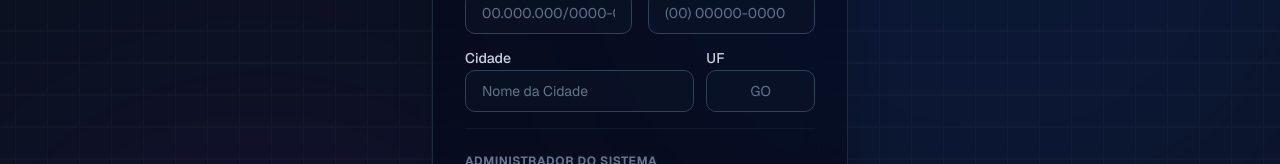
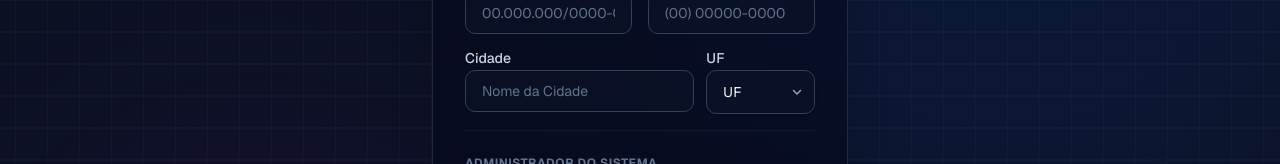
Before and after one commit to wilsonllucena/votacamara, a Next.js app: page /register in a window 1280 px wide. Shown: the part 323-487 px from the top of the page. Built offline with nearby package versions, Linux system fonts and the light colour scheme.

Commit message:
feat: Add address fields to chamber settings with a new state select component and introduce user role-based access to settings forms.

```diff
--- a/app/admin/(tenant)/[slug]/configuracoes/page.tsx
+++ b/app/admin/(tenant)/[slug]/configuracoes/page.tsx
@@ -5,9 +5,16 @@ export default async function SettingsPage({ params }: { params: Promise<{ slug:
   const { slug } = await params
   const supabase = await createClient()
 
+  const { data: { user } } = await supabase.auth.getUser()
+  const { data: profile } = await supabase
+    .from("profiles")
+    .select("role")
+    .eq("user_id", user?.id)
+    .single()
+
   const { data: camara } = await supabase
     .from("camaras")
-    .select("nome, telefone, cnpj, logo_url")
+    .select("nome, telefone, cnpj, logo_url, endereco, cidade, uf")
     .eq("slug", slug)
     .single()
 
@@ -17,7 +24,7 @@ export default async function SettingsPage({ params }: { params: Promise<{ slug:
 
   return (
     <div className="py-6 px-4 md:px-8">
-      <SettingsClient slug={slug} camara={camara} />
+      <SettingsClient slug={slug} camara={camara} userRole={profile?.role || 'USER'} />
     </div>
   )
 }
--- a/app/admin/_actions/configuracoes.ts
+++ b/app/admin/_actions/configuracoes.ts
@@ -10,6 +10,9 @@ const camaraSettingsSchema = z.object({
   telefone: z.string().optional().or(z.literal("")),
   cnpj: z.string().optional().or(z.literal("")),
   logo_url: z.string().url("URL inválida").optional().or(z.literal("")),
+  endereco: z.string().optional().or(z.literal("")),
+  cidade: z.string().optional().or(z.literal("")),
+  uf: z.string().optional().or(z.literal("")),
 })
 
 export async function updateCamaraSettings(slug: string, data: any) {
@@ -29,6 +32,9 @@ export async function updateCamaraSettings(slug: string, data: any) {
       telefone: validated.data.telefone,
       cnpj: validated.data.cnpj?.replace(/\D/g, ''),
       logo_url: validated.data.logo_url || null,
+      endereco: validated.data.endereco || null,
+      cidade: validated.data.cidade || null,
+      uf: validated.data.uf || null,
     })
     .eq("slug", slug)
 
--- a/components/admin/configuracoes/ChamberSettingsForm.tsx
+++ b/components/admin/configuracoes/ChamberSettingsForm.tsx
@@ -8,12 +8,16 @@ import { Button } from "@/components/ui/button"
 import { Loader2, Upload, Trash2, Building2 } from "lucide-react"
 import { createClient } from "@/utils/supabase/client"
 import { cn, maskCnpj, maskTelefone } from "@/lib/utils"
+import { StateSelect } from "@/components/ui/state-select"
 
 const chamberSchema = z.object({
   nome: z.string().min(3, "Mínimo 3 caracteres"),
   telefone: z.string().optional().or(z.literal("")),
   cnpj: z.string().optional().or(z.literal("")),
   logo_url: z.string().url("URL inválida").optional().or(z.literal("")),
+  endereco: z.string().optional().or(z.literal("")),
+  cidade: z.string().optional().or(z.literal("")),
+  uf: z.string().optional().or(z.literal("")),
 })
 
 type ChamberInputs = z.infer<typeof chamberSchema>
@@ -22,9 +26,10 @@ interface ChamberSettingsFormProps {
   defaultValues?: Partial<ChamberInputs>
   onSubmit: (data: ChamberInputs) => void
   isPending?: boolean
+  userRole: string
 }
 
-export function ChamberSettingsForm({ defaultValues, onSubmit, isPending }: ChamberSettingsFormProps) {
+export function ChamberSettingsForm({ defaultValues, onSubmit, isPending, userRole }: ChamberSettingsFormProps) {
   const [cnpjDisplay, setCnpjDisplay] = useState(maskCnpj(defaultValues?.cnpj || ""))
   const [telefoneDisplay, setTelefoneDisplay] = useState(maskTelefone(defaultValues?.telefone || ""))
 
@@ -41,6 +46,9 @@ export function ChamberSettingsForm({ defaultValues, onSubmit, isPending }: Cham
       telefone: maskTelefone(defaultValues?.telefone || ""),
       cnpj: maskCnpj(defaultValues?.cnpj || ""),
       logo_url: defaultValues?.logo_url || "",
+      endereco: defaultValues?.endereco || "",
+      cidade: defaultValues?.cidade || "",
+      uf: defaultValues?.uf || "",
     }
   })
 
@@ -173,9 +181,43 @@ export function ChamberSettingsForm({ defaultValues, onSubmit, isPending }: Cham
               placeholder="(00) 0000-0000"
             />
         </div>
+
+        {userRole === 'ADMIN' && (
+          <>
+            <div className="space-y-2 md:col-span-2">
+                <label className="text-sm font-medium text-muted-foreground" htmlFor="endereco">Endereço Completo</label>
+                <input
+                  {...register("endereco")}
+                  id="endereco"
+                  type="text"
+                  className="w-full bg-background border border-border rounded-lg px-4 py-2 text-foreground focus:outline-none focus:ring-2 focus:ring-primary/50 transition-all"
+                  placeholder="Rua, número, bairro..."
+                />
+            </div>
+
+            <div className="space-y-2">
+                <label className="text-sm font-medium text-muted-foreground" htmlFor="cidade">Cidade</label>
+                <input
+                  {...register("cidade")}
+                  id="cidade"
+                  type="text"
+                  className="w-full bg-background border border-border rounded-lg px-4 py-2 text-foreground focus:outline-none focus:ring-2 focus:ring-primary/50 transition-all"
+                  placeholder="Ex: São Paulo"
+                />
+            </div>
+
+            <div className="space-y-2">
+                <label className="text-sm font-medium text-muted-foreground" htmlFor="uf">UF</label>
+                <StateSelect
+                  {...register("uf")}
+                  id="uf"
+                />
+            </div>
+          </>
+        )}
       </div>
 
-      <div className="flex justify-start">
+      <div className="flex justify-start pt-4">
         <Button
           type="submit"
           disabled={isPending}
--- a/components/admin/configuracoes/SettingsClient.tsx
+++ b/components/admin/configuracoes/SettingsClient.tsx
@@ -14,10 +14,14 @@ interface SettingsClientProps {
     telefone: string | null
     cnpj: string | null
     logo_url: string | null
+    endereco: string | null
+    cidade: string | null
+    uf: string | null
   }
+  userRole: string
 }
 
-export function SettingsClient({ slug, camara }: SettingsClientProps) {
+export function SettingsClient({ slug, camara, userRole }: SettingsClientProps) {
   const [activeTab, setActiveTab] = useState<"geral" | "seguranca">("geral")
   const [isPending, startTransition] = useTransition()
   const [message, setMessage] = useState<{ type: "success" | "error", text: string } | null>(null)
@@ -47,13 +51,13 @@ export function SettingsClient({ slug, camara }: SettingsClientProps) {
   }
 
   return (
-    <div className="max-w-4xl space-y-6">
-      <div className="flex flex-col gap-1">
-        <h1 className="text-3xl font-bold text-foreground">Configurações</h1>
-        <p className="text-muted-foreground">Gerencie as preferências da Câmara e segurança da sua conta.</p>
+    <div className="max-w-4xl mx-auto space-y-8 animate-in fade-in slide-in-from-bottom-4 duration-500">
+      <div className="flex flex-col gap-2 text-left">
+        <h1 className="text-3xl font-extrabold text-foreground tracking-tight">Configurações</h1>
+        <p className="text-muted-foreground text-sm">Gerencie as preferências da Câmara e segurança da sua conta.</p>
       </div>
 
-      <div className="flex border-b border-border">
+      <div className="flex justify-start border-b border-border">
         <button
           onClick={() => { setActiveTab("geral"); setMessage(null); }}
           className={cn(
@@ -94,11 +98,15 @@ export function SettingsClient({ slug, camara }: SettingsClientProps) {
         {activeTab === "geral" ? (
           <div className="space-y-6 animate-in fade-in duration-300">
             <ChamberSettingsForm
+              userRole={userRole}
               defaultValues={{
                 nome: camara.nome,
                 telefone: camara.telefone || "",
                 cnpj: camara.cnpj || "",
                 logo_url: camara.logo_url || "",
+                endereco: camara.endereco || "",
+                cidade: camara.cidade || "",
+                uf: camara.uf || "",
               }}
               onSubmit={handleUpdateChamber}
               isPending={isPending}
@@ -107,6 +115,7 @@ export function SettingsClient({ slug, camara }: SettingsClientProps) {
         ) : (
           <div className="space-y-6 animate-in fade-in duration-300">
              <PasswordSettingsForm
+                userRole={userRole}
                 onSubmit={handleUpdatePassword}
                 isPending={isPending}
              />
--- a/components/auth/RegisterForm.tsx
+++ b/components/auth/RegisterForm.tsx
@@ -9,6 +9,7 @@ import { useForm } from "react-hook-form"
 import { zodResolver } from "@hookform/resolvers/zod"
 import { z } from "zod"
 import { maskCnpj, maskTelefone } from "@/lib/utils"
+import { StateSelect } from "@/components/ui/state-select"
 
 const registerSchema = z.object({
   camara_nome: z.string().min(3, "Mínimo 3 caracteres"),
@@ -138,13 +139,10 @@ export function RegisterForm() {
                 </div>
                 <div className="col-span-1 space-y-2">
                     <label className="text-sm font-medium text-slate-300" htmlFor="uf">UF</label>
-                    <input
+                    <StateSelect
                         {...register("uf")}
                         id="uf"
-                        type="text"
-                        maxLength={2}
-                        className={`w-full bg-slate-900/50 border ${errors.uf ? 'border-red-500' : 'border-slate-700'} rounded-lg px-4 py-2.5 text-white placeholder:text-slate-500 focus:outline-none focus:ring-2 focus:ring-blue-500/50 transition-all sm:text-sm uppercase text-center`}
-                        placeholder="GO"
+                        className={`bg-slate-900/50 border ${errors.uf ? 'border-red-500' : 'border-slate-700'} text-white focus:ring-blue-500/50`}
                     />
                     {errors.uf && <p className="text-xs text-red-500 mt-1">{errors.uf.message}</p>}
                 </div>
--- /dev/null
+++ b/components/ui/state-select.tsx
@@ -0,0 +1,67 @@
+import * as React from "react"
+import { cn } from "@/lib/utils"
+
+export interface StateSelectProps
+  extends React.SelectHTMLAttributes<HTMLSelectElement> {}
+
+const ESTADOS_BRASIL = [
+  { sigla: "AC", nome: "Acre" },
+  { sigla: "AL", nome: "Alagoas" },
+  { sigla: "AP", nome: "Amapá" },
+  { sigla: "AM", nome: "Amazonas" },
+  { sigla: "BA", nome: "Bahia" },
+  { sigla: "CE", nome: "Ceará" },
+  { sigla: "DF", nome: "Distrito Federal" },
+  { sigla: "ES", nome: "Espírito Santo" },
+  { sigla: "GO", nome: "Goiás" },
+  { sigla: "MA", nome: "Maranhão" },
+  { sigla: "MT", nome: "Mato Grosso" },
+  { sigla: "MS", nome: "Mato Grosso do Sul" },
+  { sigla: "MG", nome: "Minas Gerais" },
+  { sigla: "PA", nome: "Pará" },
+  { sigla: "PB", nome: "Paraíba" },
+  { sigla: "PR", nome: "Paraná" },
+  { sigla: "PE", nome: "Pernambuco" },
+  { sigla: "PI", nome: "Piauí" },
+  { sigla: "RJ", nome: "Rio de Janeiro" },
+  { sigla: "RN", nome: "Rio Grande do Norte" },
+  { sigla: "RS", nome: "Rio Grande do Sul" },
+  { sigla: "RO", nome: "Rondônia" },
+  { sigla: "RR", nome: "Roraima" },
+  { sigla: "SC", nome: "Santa Catarina" },
+  { sigla: "SP", nome: "São Paulo" },
+  { sigla: "SE", nome: "Sergipe" },
+  { sigla: "TO", nome: "Tocantins" },
+]
+
+const StateSelect = React.forwardRef<HTMLSelectElement, StateSelectProps>(
+  ({ className, ...props }, ref) => {
+    return (
+      <div className="relative w-full">
+        <select
+          className={cn(
+            "flex h-11 w-full rounded-lg border border-border bg-background px-4 py-2 text-sm shadow-sm transition-all focus:outline-none focus:ring-2 focus:ring-primary/50 disabled:cursor-not-allowed disabled:opacity-50 text-foreground appearance-none pr-10",
+            className
+          )}
+          ref={ref}
+          {...props}
+        >
+          <option value="" disabled selected={!props.defaultValue && !props.value}>UF</option>
+          {ESTADOS_BRASIL.map((estado) => (
+            <option key={estado.sigla} value={estado.sigla}>
+              {estado.sigla}
+            </option>
+          ))}
+        </select>
+        <div className="absolute inset-y-0 right-0 flex items-center pr-3 pointer-events-none text-muted-foreground">
+          <svg width="12" height="12" viewBox="0 0 12 12" fill="none" xmlns="http://www.w3.org/2000/svg">
+            <path d="M2.5 4.5L6 8L9.5 4.5" stroke="currentColor" strokeWidth="1.5" strokeLinecap="round" strokeLinejoin="round"/>
+          </svg>
+        </div>
+      </div>
+    )
+  }
+)
+StateSelect.displayName = "StateSelect"
+
+export { StateSelect }
```
Also changed, not shown: app/admin/_actions/vereadores.ts (+26 -11 lines), components/admin/configuracoes/PasswordSettingsForm.tsx (+17 -6 lines), components/admin/vereadores/CouncilorForm.tsx (+37 -4 lines).
